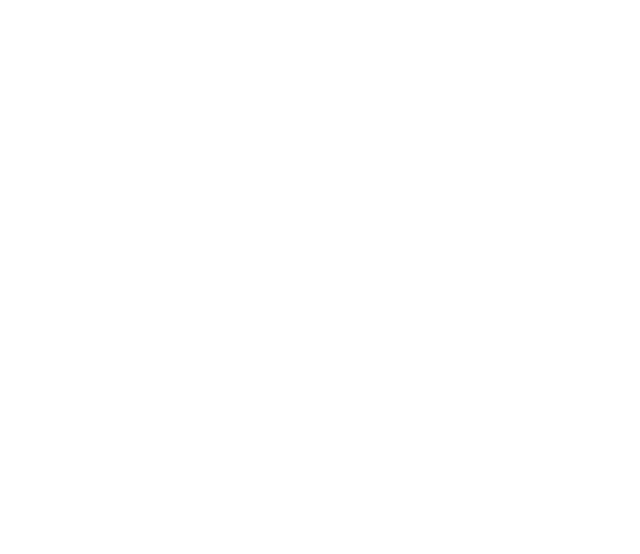
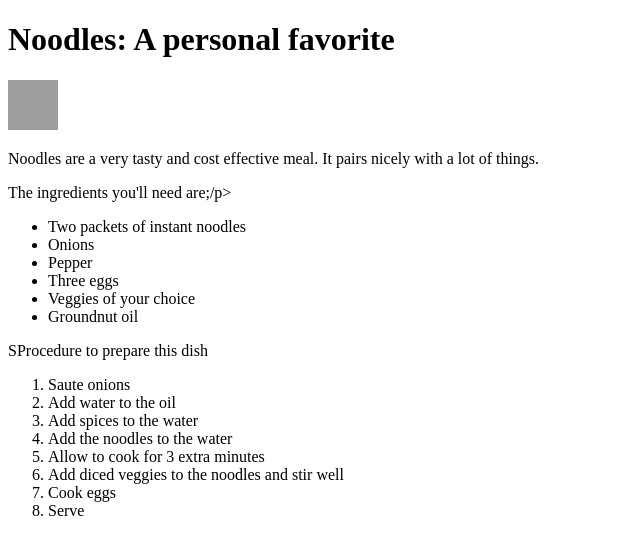
Before and after one commit to Naelson-exe/odin-recipes, a plain HTML site: page recipes/noodles.html in a window 1280 px wide. Shown: the whole page, without its empty margins (0-640 px from the left). Drawn offline with Linux system fonts and the light colour scheme; grey boxes are pictures that could not be loaded.

Commit message:
Finished project

```diff
--- a/recipes/noodles.html
+++ b/recipes/noodles.html
@@ -0,0 +1,33 @@
+<!DOCTYPE html>
+<html lang="en">
+<head>
+    <meta charset="UTF-8">
+    <meta name="viewport" content="width=device-width, initial-scale=1.0">
+    <title>Page 3</title>
+</head>
+<body>
+    <h1>Noodles: A personal favorite</h1>
+    <img src="https://feedgrump.com/wp-content/uploads/2023/12/indomie-noodles-recipe-plated-with-garnishes.jpg" alt="Noodles" height="50" width="50">
+    <p>Noodles are a very tasty and cost effective meal. It pairs nicely with a lot of things.</p>
+    <p>The ingredients you'll need are;/p>
+        <ul>
+            <li>Two packets of instant noodles</li>
+            <li>Onions</li>
+            <li>Pepper</li>
+            <li>Three eggs</li>
+            <li>Veggies of your choice</li>
+            <li>Groundnut oil</li>
+        </ul>
+        <p>SProcedure to prepare this dish</p>
+        <ol>
+            <li>Saute onions</li>
+            <li>Add water to the oil</li>
+            <li>Add spices to the water</li>
+            <li>Add the noodles to the water</li>
+            <li>Allow to cook for 3 extra minutes</li>
+            <li>Add diced veggies to the noodles and stir well</li>
+            <li>Cook eggs</li>
+            <li>Serve</li>
+        </ol>
+</body>
+</html>
```
Also changed, not shown: index.html (+1 -0 lines), recipes/dodo.html (+1 -1 lines), recipes/jollof.html (+3 -0 lines), 1 other file.
